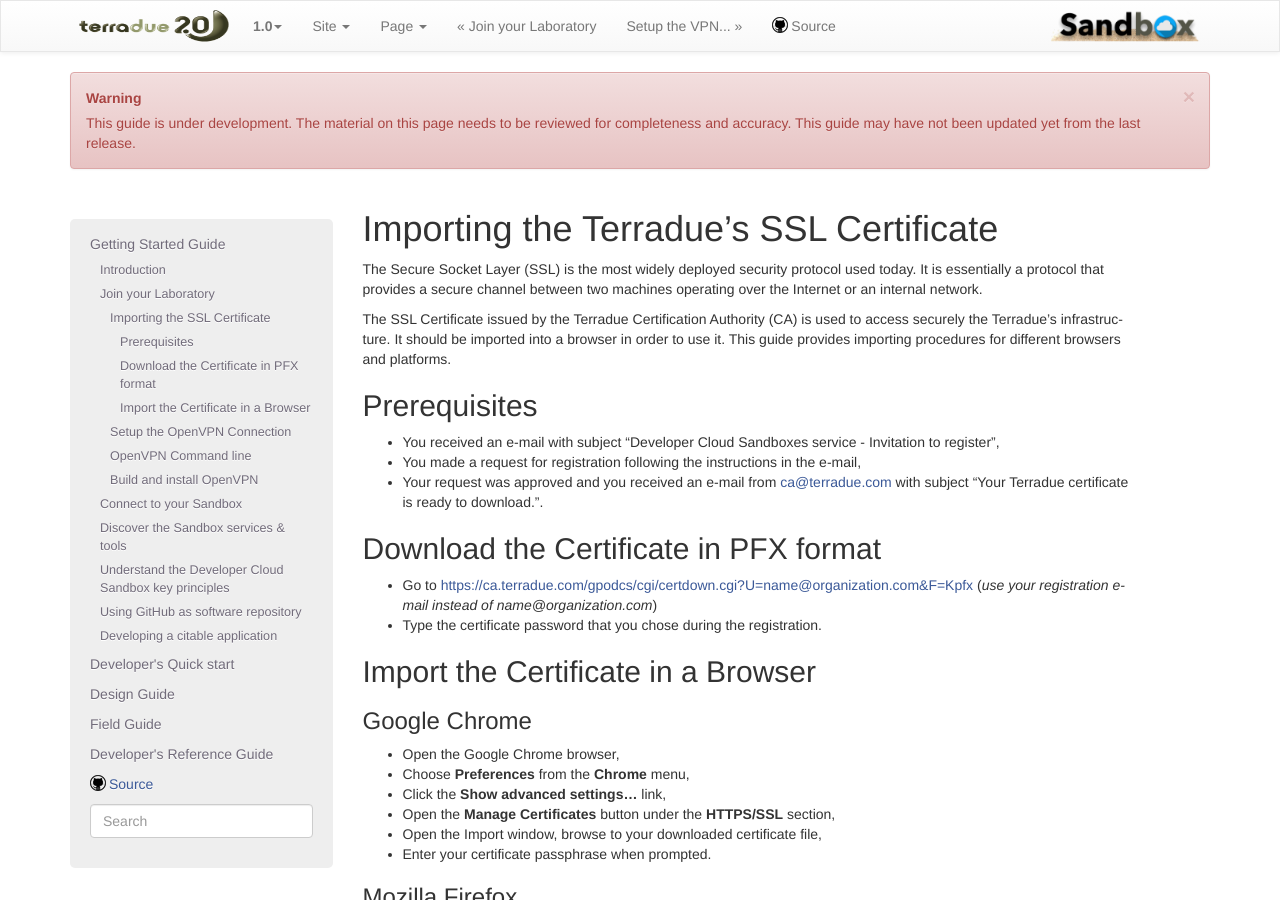
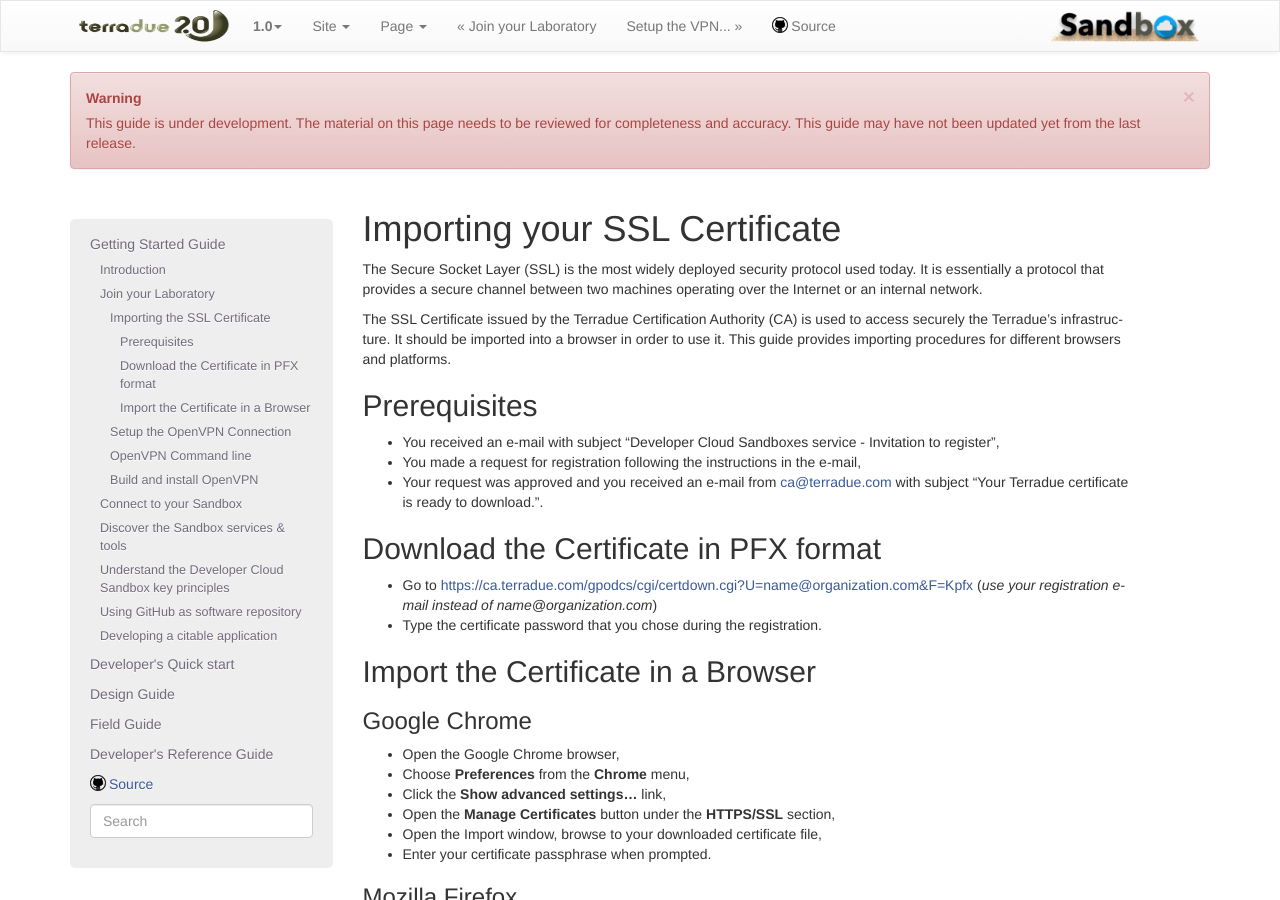
Before and after one commit to Terradue/doc-developer-sandbox, a Sphinx documentation site: the page built from source/start/laboratory/certificate.rst, in a window 1280 px wide and 900 px high. Built offline with Sphinx 7.4.7, drawn with Linux system fonts in a browser that asks for light colours; pages that are not in the unit, such as notebooks, are missing from menus.

Commit message:
Update certificate.rst

```diff
--- a/source/start/laboratory/certificate.rst
+++ b/source/start/laboratory/certificate.rst
@@ -1,7 +1,7 @@
 .. _certificate:
 
-Importing the Terradue's SSL Certificate
-========================================
+Importing your SSL Certificate
+==============================
 
 The Secure Socket Layer (SSL) is the most widely deployed security protocol used today. It is essentially a protocol that provides a secure channel between two machines operating over the Internet or an internal network.
 
```
